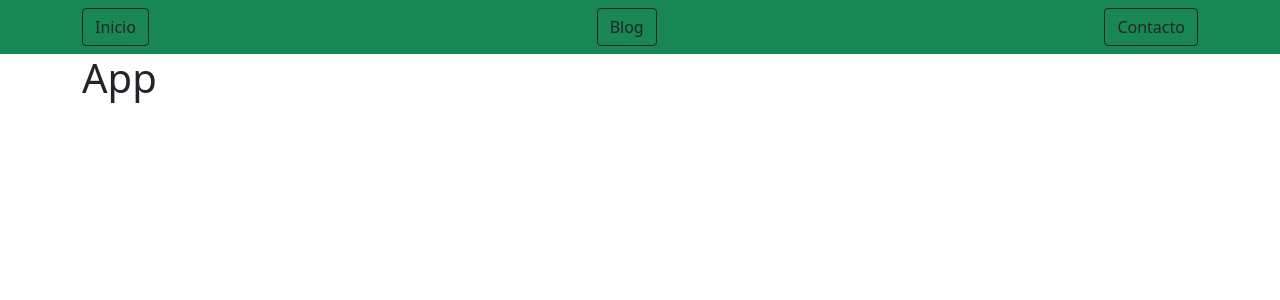
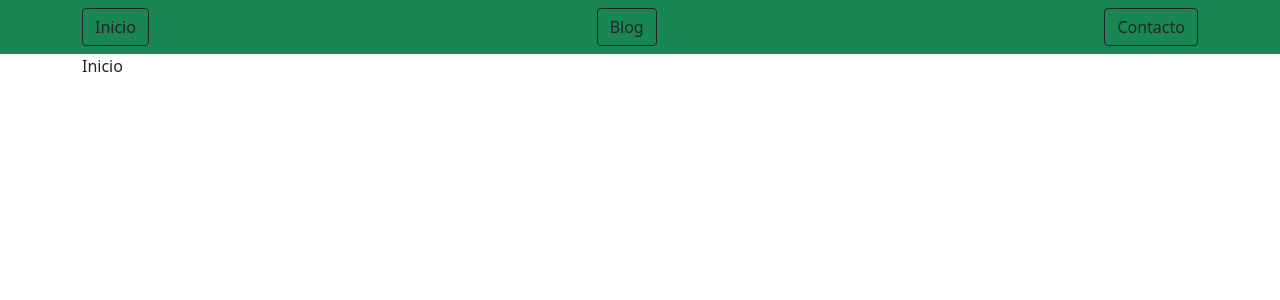
Before and after one commit to Jefh15/react-router-dom-v6, a React (Create React App) app: page / in a window 1280 px wide. Shown: the top 300 px of the page. Built offline with nearby package versions, Linux system fonts and the light colour scheme.

Commit message:
Creo mis rutas anidadas, ademas de crear mis componentes en mi directorio routes, recordar la diferencia de path y index

```diff
--- a/src/App.jsx
+++ b/src/App.jsx
@@ -1,17 +1,20 @@
+// importo mi ruta anidada
+import { Outlet } from 'react-router'
 // importo mi componente
 import Navbar from "./components/Navbar";
 
 const App = () => {
     return (
 
-        <div>
+        <>
             {/* importo mi componente */}
             <Navbar />
             {/* HAgo mi contenedor debajo */}
             <div className="container">
-                <h1>App</h1>
+                {/* mis rutas se posicionan aqui dentro, porque esta es mi plantilla app.jsx */}
+                <Outlet />
             </div>
-        </div>
+        </>
     );
 };
 
--- a/src/components/Navbar.jsx
+++ b/src/components/Navbar.jsx
@@ -1,9 +1,6 @@
 // para poder crear los links a mis paginas
 import { Link } from "react-router-dom";
-// importo mis componentes
-import Blog from "./Blog";
-import Contacto from "./Contacto";
-import Inicio from "./Inicio";
+
 
 
 
@@ -31,7 +28,7 @@ const Navbar = () => {
                     // redireccione href es reemplazado por mi to
                     to="/">
                     {/* uso mi componente */}
-                    <Inicio />
+                    Inicio
                 </Link>
                 <Link
                     // clases
@@ -39,7 +36,7 @@ const Navbar = () => {
                     // redireccione a
                     to="/blog">
                     {/* uso mi componente */}
-                    <Blog />
+                    Blog
                 </Link>
                 <Link
                     // clases
@@ -47,7 +44,7 @@ const Navbar = () => {
                     // redireccione a
                     to="/contacto">
                     {/* uso mi componente */}
-                    <Contacto />
+                    Contacto
                 </Link>
             </div>
         </nav>
--- a/src/index.js
+++ b/src/index.js
@@ -3,10 +3,19 @@ import ReactDOM from 'react-dom/client';
 import App from './App.jsx';
 
 // para hacer mis rutas
-import { BrowserRouter } from 'react-router-dom';
-
+import {
+  BrowserRouter,
+  Routes,
+  Route
+} from 'react-router-dom';
 // importo bootstrap instalado a mi aplicacion
 import 'bootstrap/dist/css/bootstrap.min.css'
+// importo mis rutas
+import Inicio from './routes/Inicio.jsx';
+import Blog from './routes/Blog';
+import Contacto from './routes/Contacto';
+
+
 
 
 
@@ -14,8 +23,37 @@ const root = ReactDOM.createRoot(document.getElementById('root'));
 root.render(
   // <React.StrictMode>
   <BrowserRouter>
-    {/* rutas protegidas */}
-    <App />
+    {/* Routes -> para poder configurar mis rutas  */}
+    <Routes>
+      {/* rutas o vistas a configurar */}
+      <Route
+        // recibe el path ---> la url
+        path='/'
+        // el componente a pintar
+        element={<App />}
+      >
+        {/* AQUI VAN MIS RUTAS ANIDADAS */}
+        <Route
+          // recibe el index ---> la url
+          index
+          // el componente a pintar
+          element={<Inicio />}
+        />
+        <Route
+          // recibe el path ---> la url
+          path='/blog'
+          // el componente a pintar
+          element={<Blog />}
+        />
+        <Route
+          // recibe el path ---> la url
+          path='/contacto'
+          // el componente a pintar
+          element={<Contacto />}
+        />
+      </Route>
+    </Routes>
+    {/* <App /> */}
   </BrowserRouter>
   // </React.StrictMode>
 );
```
Also changed, not shown: src/routes/Blog.jsx (renamed from src/components/Blog.jsx), src/routes/Contacto.jsx (renamed from src/components/Contacto.jsx), src/routes/Inicio.jsx (renamed from src/components/Inicio.jsx).
